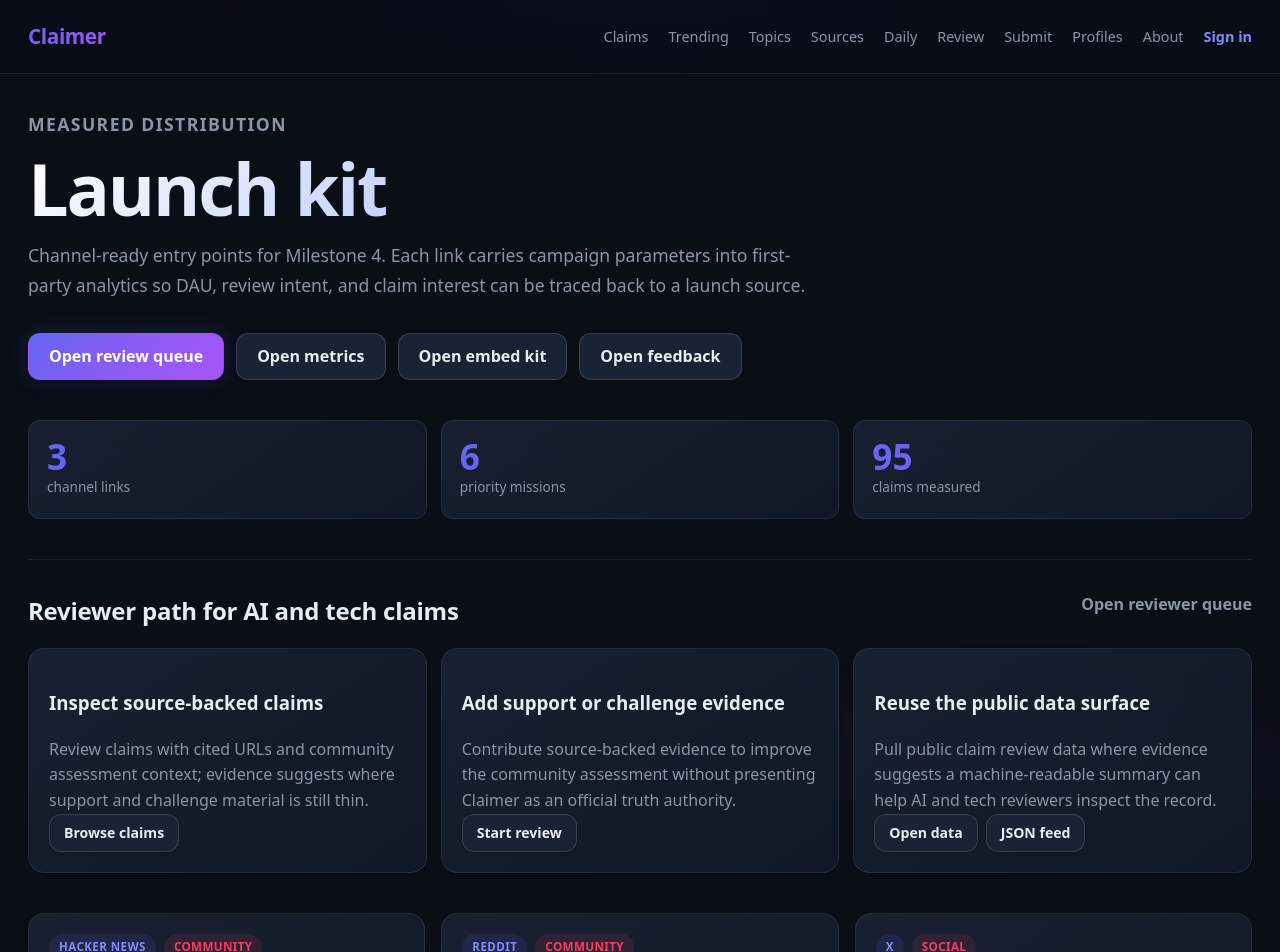
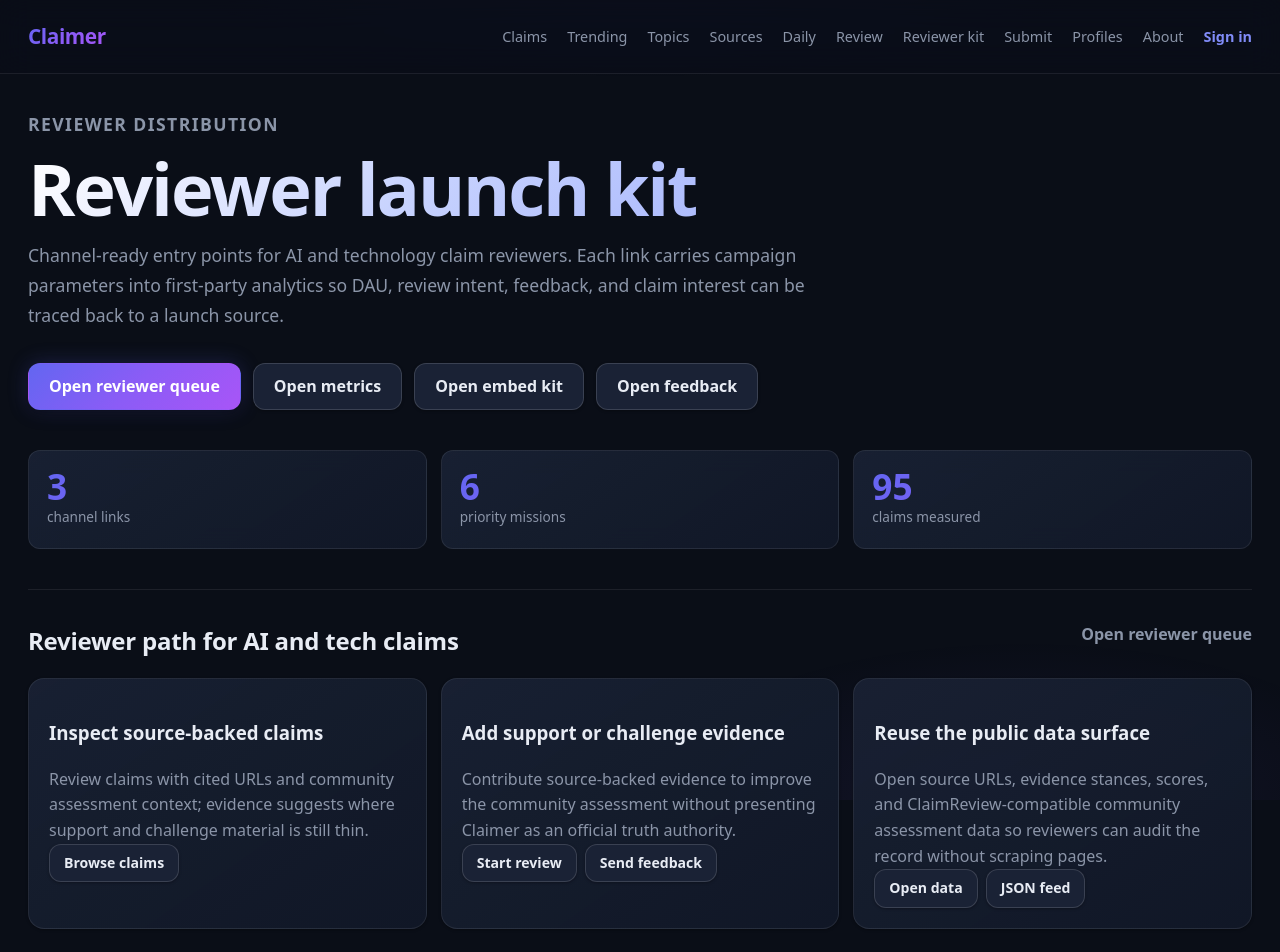
Before and after one commit to Claimer-org/claimer, a Next.js app: page /claimer/launch in a window 1280 px wide. Shown: the top 952 px of the page. Built offline with nearby package versions, Linux system fonts and the light colour scheme; no server answers.

Commit message:
Improve reviewer launch kit discoverability

```diff
--- a/app/launch/page.tsx
+++ b/app/launch/page.tsx
@@ -4,9 +4,9 @@ import { evidenceHealth, reviewMission, seedClaims } from "../../lib/claims";
 import { siteUrl } from "../../lib/site";
 
 export const metadata: Metadata = {
-  title: "Launch Kit",
+  title: "Reviewer Launch Kit",
   description:
-    "Measured Claimer launch links for evidence review, claim browsing, and priority review missions."
+    "Measured Claimer reviewer launch links for evidence review, claim browsing, feedback, and priority review missions."
 };
 
 const campaignName = "milestone4-launch";
@@ -120,16 +120,17 @@ export default function LaunchPage() {
   return (
     <section className="stack">
       <header className="page-heading" aria-labelledby="launch-title">
-        <p className="eyebrow">Measured distribution</p>
-        <h1 id="launch-title">Launch kit</h1>
+        <p className="eyebrow">Reviewer distribution</p>
+        <h1 id="launch-title">Reviewer launch kit</h1>
         <p>
-          Channel-ready entry points for Milestone 4. Each link carries campaign
-          parameters into first-party analytics so DAU, review intent, and claim
-          interest can be traced back to a launch source.
+          Channel-ready entry points for AI and technology claim reviewers.
+          Each link carries campaign parameters into first-party analytics so
+          DAU, review intent, feedback, and claim interest can be traced back to
+          a launch source.
         </p>
         <div className="actions">
           <Link className="button primary" href="/review">
-            Open review queue
+            Open reviewer queue
           </Link>
           <Link className="button" href="/metrics">
             Open metrics
@@ -180,15 +181,24 @@ export default function LaunchPage() {
               Contribute source-backed evidence to improve the community assessment
               without presenting Claimer as an official truth authority.
             </p>
-            <Link className="button compact" href="/review?ref=reviewer_launch_pack">
-              Start review
-            </Link>
+            <div className="mission-actions">
+              <Link className="button compact" href="/review?ref=reviewer_launch_pack">
+                Start review
+              </Link>
+              <Link
+                className="button compact"
+                href="/feedback?use_case=add_evidence&ref=reviewer_launch_pack"
+              >
+                Send feedback
+              </Link>
+            </div>
           </article>
           <article className="card">
             <h3>Reuse the public data surface</h3>
             <p>
-              Pull public claim review data where evidence suggests a machine-readable
-              summary can help AI and tech reviewers inspect the record.
+              Open source URLs, evidence stances, scores, and ClaimReview-compatible
+              community assessment data so reviewers can audit the record without
+              scraping pages.
             </p>
             <div className="mission-actions">
               <Link className="button compact" href="/data?ref=reviewer_launch_pack">
--- a/app/layout.tsx
+++ b/app/layout.tsx
@@ -60,6 +60,7 @@ export default function RootLayout({
             <Link href="/sources">Sources</Link>
             <Link href="/daily">Daily</Link>
             <Link href="/review">Review</Link>
+            <Link href="/launch?ref=nav_reviewer_launch">Reviewer kit</Link>
             <Link href="/submit">Submit</Link>
             <Link href="/profiles">Profiles</Link>
             <Link href="/about">About</Link>
@@ -80,7 +81,7 @@ export default function RootLayout({
             <Link href="/embed">Embed</Link>
             <Link href="/feed.xml">Feed</Link>
             <Link href="/review">Review</Link>
-            <Link href="/launch">Launch</Link>
+            <Link href="/launch">Reviewer kit</Link>
             <Link href="/metrics">Metrics</Link>
             <Link href="/data">Data</Link>
             <Link href="/feedback">Feedback</Link>
```
Also changed, not shown: app/page.tsx (+9 -6 lines), public/llms.txt.
